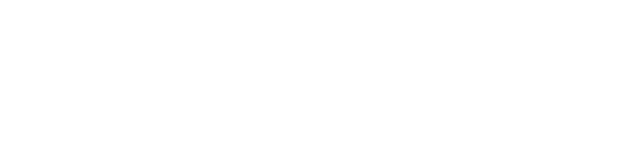
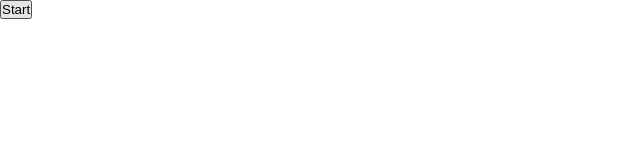
Before and after one commit to moniquegouveia/quiz, a plain HTML site: page index.html in a window 1280 px wide. Shown: the full height of the page, 0-640 px from the left. Drawn offline with Linux system fonts and the light colour scheme; a web font is replaced by a local one.

Commit message:
add feature - start button

```diff
--- a/index.html
+++ b/index.html
@@ -10,5 +10,7 @@
     <script src="https://kit.fontawesome.com/03f0fa0c1c.js" crossorigin="anonymous"></script>
 </head>
 <body>
+    <!-- Start Quiz button-->
+    <div class="start-btn"><button>Start</button></div>
 </body>
 </html>
```
